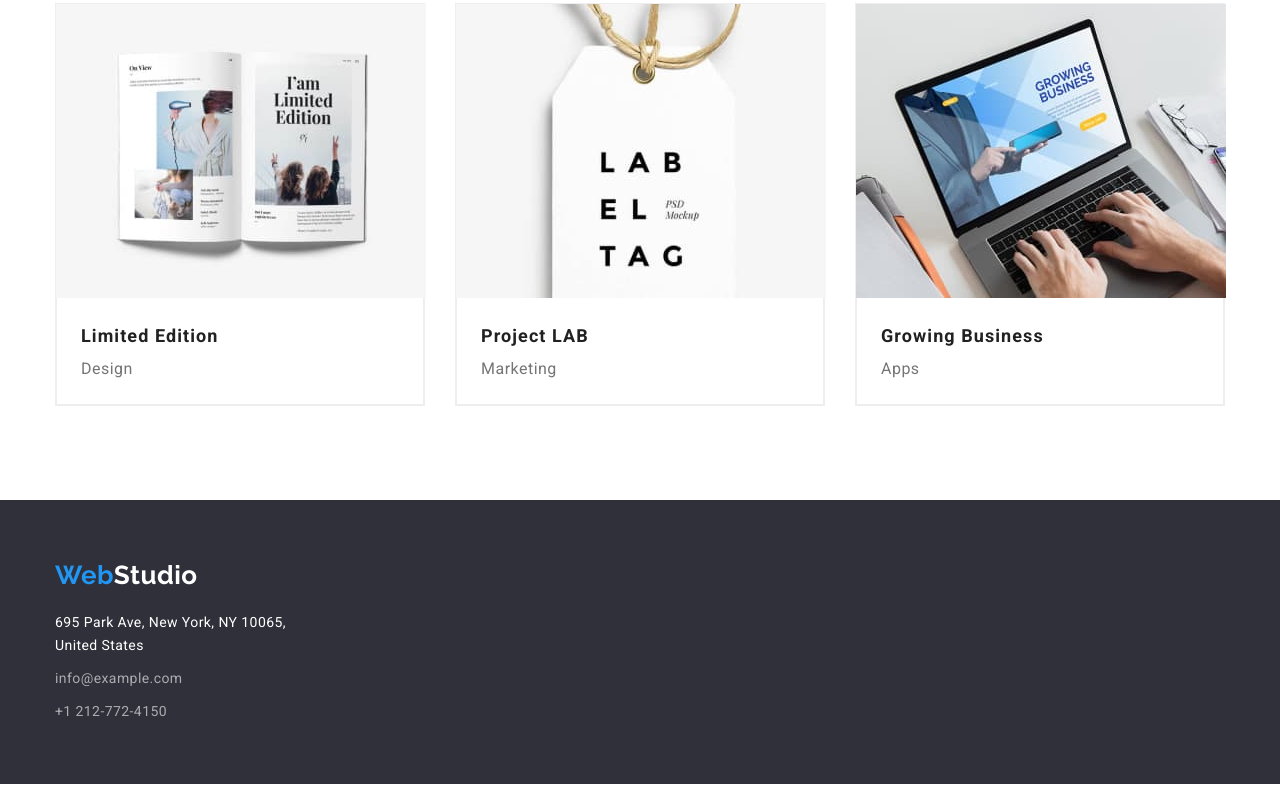
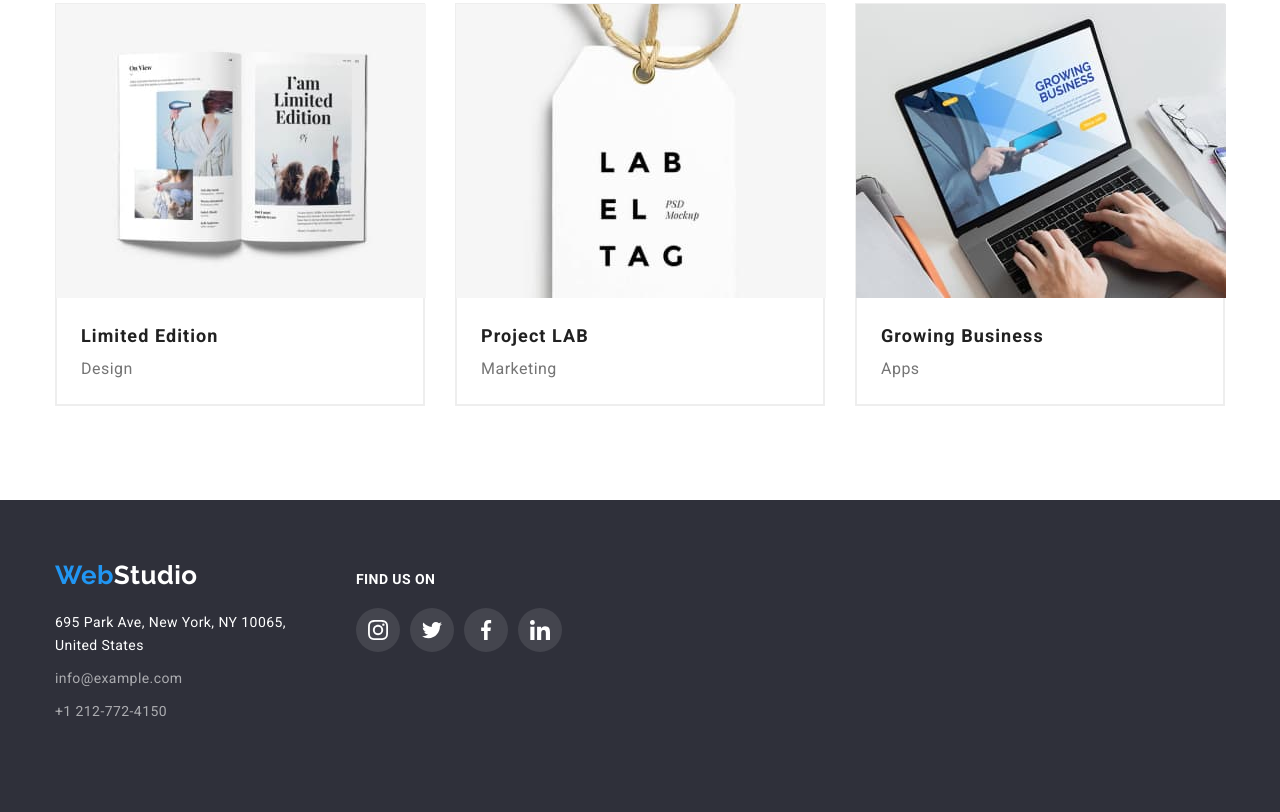
Before and after one commit to panchenko-kate/goit-markup-hw-04, a plain HTML site: page portfolio.html in a window 1280 px wide. Shown: the part 1126-1938 px from the top of the page. Before the commit the page ends 1910 px from the top, so only its background shows below. Drawn offline with nearby package versions, Linux system fonts and the light colour scheme.

Commit message:
Portfolio

```diff
--- a/portfolio.html
+++ b/portfolio.html
@@ -35,13 +35,21 @@
         <ul class="nav-contacts">
           <li class="nav-contacts-item">
             <a href="mailto:info@devstudio.com" class="contact-link"
-              >info@devstudio.com</a
           >
+          <svg class="header-icon" width="16px" height="12px">
+            <use href="./images/symbol-defs.svg#icon-mail"></use>
+          </svg>
+            info@devstudio.com
+        </a>
       </li>
+
         <li class="nav-contacts-item">
           <a href="tel:+380961111111" class="contact-link"
-              >+38 096 111 11 11</a
             >
+            <svg class="header-icon" width="10px" height="16px">
+              <use href="./images/symbol-defs.svg#icon-phone"></use>
+            </svg>
+            +38 096 111 11 11</a>
         </li>
       </ul>
       </div>
@@ -82,6 +90,7 @@
                 <h2 class="project-name">Technoduck</h2>
                 <p class="work-type">Web-site</p>
               </div>
+
             </li>
             <li class="project-item">
               <img
@@ -178,7 +187,8 @@
     </main>
 
     <footer class="page-footer">
-      <div class="container">
+      <div class="footer-design container">
+            <div class="">
               <a href="./index.html" class="logo link logo-footer"
                 >Web<span class="white-logo">Studio</span></a
               >
@@ -200,6 +210,41 @@
                 </address>
               </div>
             </div>
+
+            <div class="subscribe">
+              <h3 class="subscribe-title">Find us on</h2>
+                <ul class="icons-list">
+                  <li>
+                    <a href="#" class="icon-bg subscribe-bg">
+                  <svg class="customers-icons"  width="20px" height="20px">
+                    <use href="./images/symbol-defs.svg#icon-instagram"></use>
+                  </svg>
+                </a>
+              </li>
+              <li>
+                <a href="#" class="icon-bg subscribe-bg">
+                  <svg class="customers-icons" width="20px" height="20px">
+                    <use href="./images/symbol-defs.svg#icon-twitter" wigth="20px" height="20px"></use>
+                  </svg>
+                </a>
+              </li>
+              <li>
+                <a href="#" class="icon-bg subscribe-bg">
+                  <svg class="customers-icons" width="20px" height="20px">
+                    <use href="./images/symbol-defs.svg#icon-facebook" wigth="20px" height="20px"></use>
+                  </svg>
+                </a>
+              </li>
+                <li>
+                <a href="#" class="icon-bg subscribe-bg">
+                  <svg class="customers-icons" width="20px" height="20px">
+                    <use href="./images/symbol-defs.svg#icon-linkedin" wigth="20px" height="20px"></use>
+                  </svg>
+                </a>
+              </li>
+              </ul>
+            </div>
+        </div>
   </footer>
   </body>
 </html>
--- a/style/style.css
+++ b/style/style.css
@@ -14,6 +14,7 @@
     --third-bg-color: #2F303A;
     --transparent-white-color: rgba(255, 255, 255, 0.6);
     --box-shadow-card: 0px 1px 3px rgba(0, 0, 0, 0.12), 0px 1px 1px rgba(0, 0, 0, 0.14), 0px 2px 1px rgba(0, 0, 0, 0.2);
+    --box-shadov-hover-card: 0px 1px 1px rgba(0, 0, 0, 0.12), 0px 4px 4px rgba(0, 0, 0, 0.06), 1px 4px 6px rgba(0, 0, 0, 0.16);
     --box-shadow-filter: 0px 3px 1px rgba(0, 0, 0, 0.1), 0px 1px 2px rgba(0, 0, 0, 0.08), 0px 2px 2px rgba(0, 0, 0, 0.12);
     --icon-color: #AFB1B8;
 }
@@ -554,7 +555,14 @@ img {
 .project-item {
     width: 370px;
     border: 1px solid #EEEEEE;
+    cursor: pointer;
 }
+
+.project-item:hover,
+.project-item:focus {
+    box-shadow: var(--box-shadov-hover-card);
+}
+
 
 .project-item:not(:nth-child(3n)) {
     margin-right: 30px;
```
Lines whose indentation alone changed are shown as unchanged.
